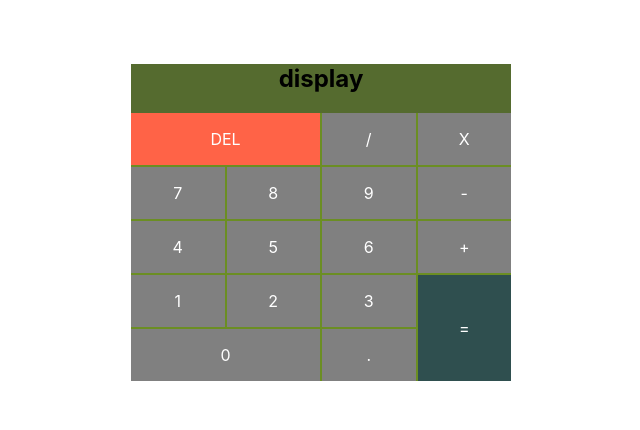
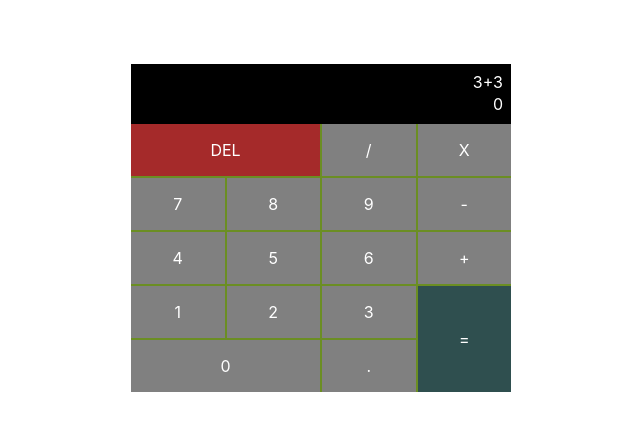
Before and after one commit to ajay020/calculator-app, a React (Create React App) app: page / in a window 1280 px wide. Shown: the top 430 px of the page, without its empty margins (319-959 px from the left). Built offline with nearby package versions, Linux system fonts and the light colour scheme.

Commit message:
display component designed

```diff
--- a/src/components/display/Display.module.css
+++ b/src/components/display/Display.module.css
@@ -0,0 +1,15 @@
+.display {
+  background-color: black;
+  color: white;
+  padding: 0.5rem 0.5rem;
+  text-align: right;
+}
+
+.resultText {
+  background-color: black;
+  margin: 0;
+}
+.inputText {
+  background-color: black;
+  margin: 2px 0;
+}
--- a/src/components/display/Display.tsx
+++ b/src/components/display/Display.tsx
@@ -1,5 +1,10 @@
+import styles from './Display.module.css';
+
 const Display = () =>{
-    return <h2>display</h2>
+    return <div className={styles.display}>
+            <p className={styles.resultText}>3+3</p>
+            <p className={styles.inputText}>0</p>
+    </div>
 }
 
 export default Display;
--- a/src/components/keyboard/Keyboard.module.css
+++ b/src/components/keyboard/Keyboard.module.css
@@ -18,7 +18,7 @@
 }
 
 #clear {
-  background-color: tomato;
+  background-color: brown;
   grid-column: 1/3;
 }
 #nine {
```
